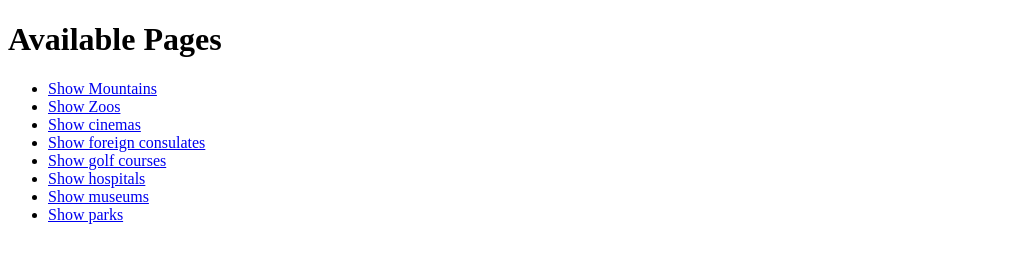
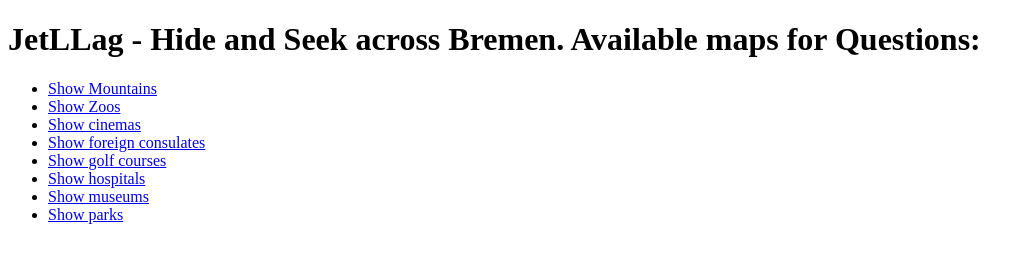
Before and after one commit to Jean1995/JetLag_Bremen, a plain HTML site: page index.html in a window 1280 px wide. Shown: the whole page, without its empty margins (0-1033 px from the left). Drawn offline with Linux system fonts and the light colour scheme.

Commit message:
Update title and header in index.html

```diff
--- a/index.html
+++ b/index.html
@@ -1,10 +1,10 @@
 <!DOCTYPE html>
 <html>
 <head>
-  <title>My HTML Pages</title>
+  <title>JetLag - Hide and Seek across Bremen</title>
 </head>
 <body>
-  <h1>Available Pages</h1>
+  <h1>JetLLag - Hide and Seek across Bremen. Available maps for Questions:</h1>
   <ul>
     <li><a href="Mountain.html">Show Mountains</a></li>
     <li><a href="Zoo.html">Show Zoos</a></li>
```
